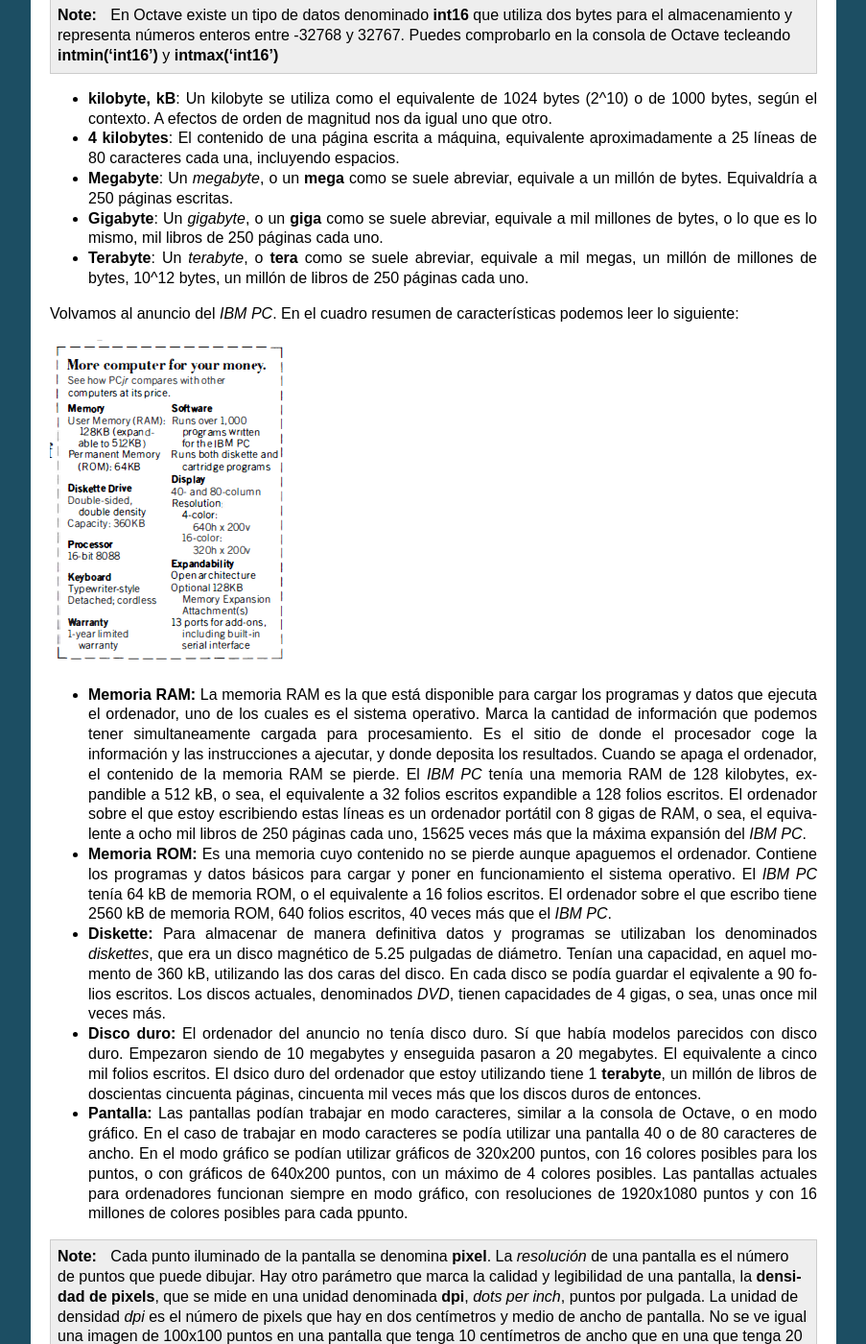
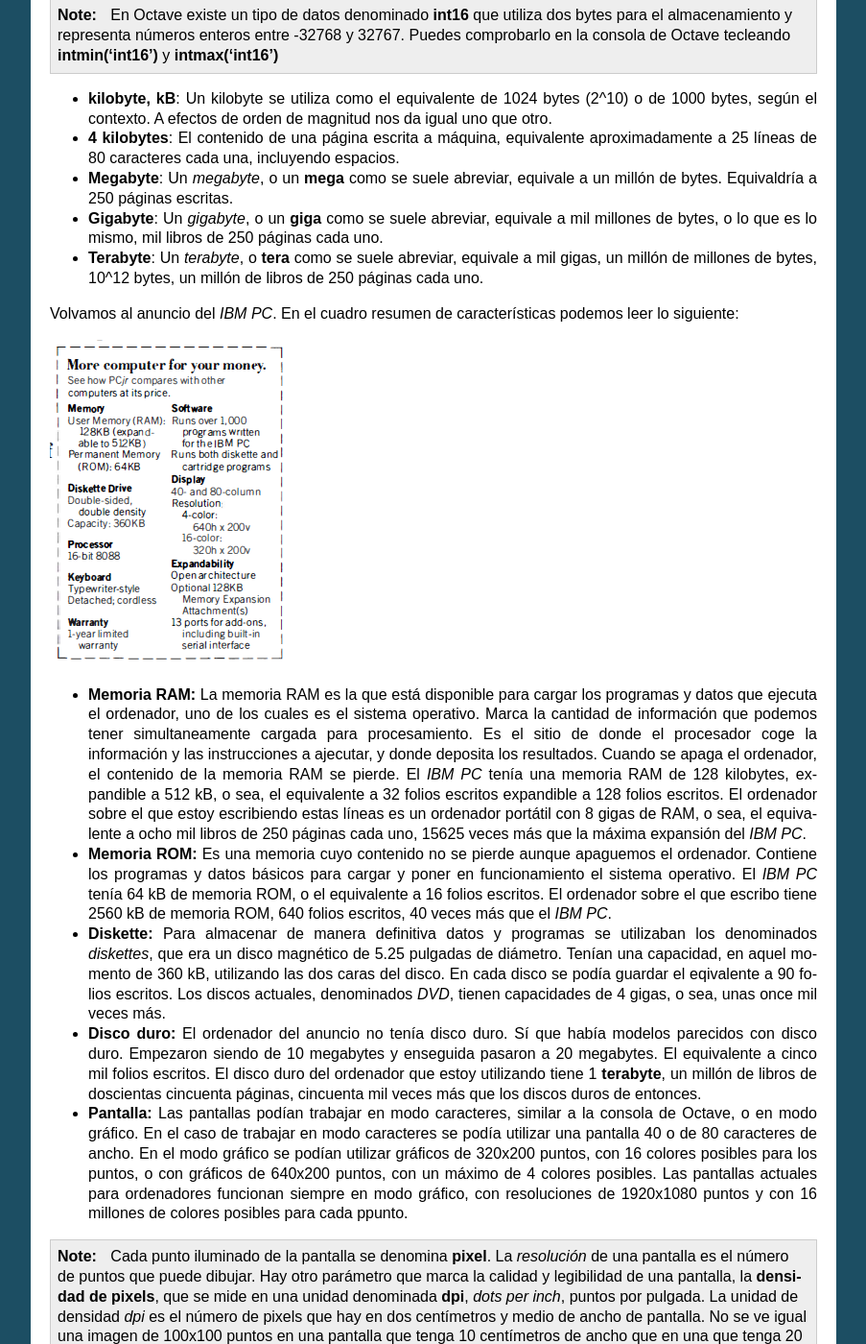
Before and after one commit to shiguera/cursorec, a Sphinx documentation site: the page built from source/teoria2.rst, in a window 1280 px wide and 1400 px high, scrolled down 1113 px. Shown: the whole window at 96% size, without its empty margins (198-1101 px from the left). Built offline with Sphinx 7.4.7, drawn with Linux system fonts in a browser that asks for light colours.

Commit message:
Solve bugs in teoria2.rst

```diff
--- a/source/teoria2.rst
+++ b/source/teoria2.rst
@@ -25,7 +25,7 @@ Pero antes de analizar las características de ese ordenador, vamos a repasar un
 
 - **Gigabyte**: Un *gigabyte*, o un **giga** como se suele abreviar, equivale a mil millones de bytes, o lo que es lo mismo, mil libros de 250 páginas cada uno.
 
-- **Terabyte**: Un *terabyte*, o **tera** como se suele abreviar, equivale a mil megas, un millón de millones de bytes, 10^12 bytes, un millón de libros de 250 páginas cada uno.
+- **Terabyte**: Un *terabyte*, o **tera** como se suele abreviar, equivale a mil gigas, un millón de millones de bytes, 10^12 bytes, un millón de libros de 250 páginas cada uno.
 
 Volvamos al anuncio del *IBM PC*. En el cuadro resumen de características podemos leer lo siguiente:
 
@@ -39,7 +39,7 @@ Volvamos al anuncio del *IBM PC*. En el cuadro resumen de características podem
 
 - **Diskette:** Para almacenar de manera definitiva datos y programas se utilizaban los denominados *diskettes*, que era un disco magnético de 5.25 pulgadas de diámetro. Tenían una capacidad, en aquel momento de 360 kB, utilizando las dos caras del disco. En cada disco se podía guardar el eqivalente a 90 folios escritos. Los discos actuales, denominados *DVD*, tienen capacidades de 4 gigas, o sea, unas once mil veces más.
 
-- **Disco duro:** El ordenador del anuncio no tenía disco duro. Sí que había modelos parecidos con disco duro. Empezaron siendo de 10 megabytes y enseguida pasaron a 20 megabytes. El equivalente a cinco mil folios escritos. El dsico duro del ordenador que estoy utilizando tiene 1 **terabyte**, un millón de libros de doscientas cincuenta páginas, cincuenta mil veces más que los discos duros de entonces.
+- **Disco duro:** El ordenador del anuncio no tenía disco duro. Sí que había modelos parecidos con disco duro. Empezaron siendo de 10 megabytes y enseguida pasaron a 20 megabytes. El equivalente a cinco mil folios escritos. El disco duro del ordenador que estoy utilizando tiene 1 **terabyte**, un millón de libros de doscientas cincuenta páginas, cincuenta mil veces más que los discos duros de entonces.
 
 - **Pantalla:** Las pantallas podían trabajar en modo caracteres, similar a la consola de Octave, o en modo gráfico. En el caso de trabajar en modo caracteres se podía utilizar una pantalla 40 o de 80 caracteres de ancho. En el modo gráfico se podían utilizar gráficos de 320x200 puntos, con 16 colores posibles para los puntos, o con gráficos de 640x200 puntos, con un máximo de 4 colores posibles. Las pantallas actuales para ordenadores funcionan siempre en modo gráfico, con resoluciones de 1920x1080 puntos y con 16 millones de colores posibles para cada ppunto.
 
```
Also changed, not shown: 1 other file.
